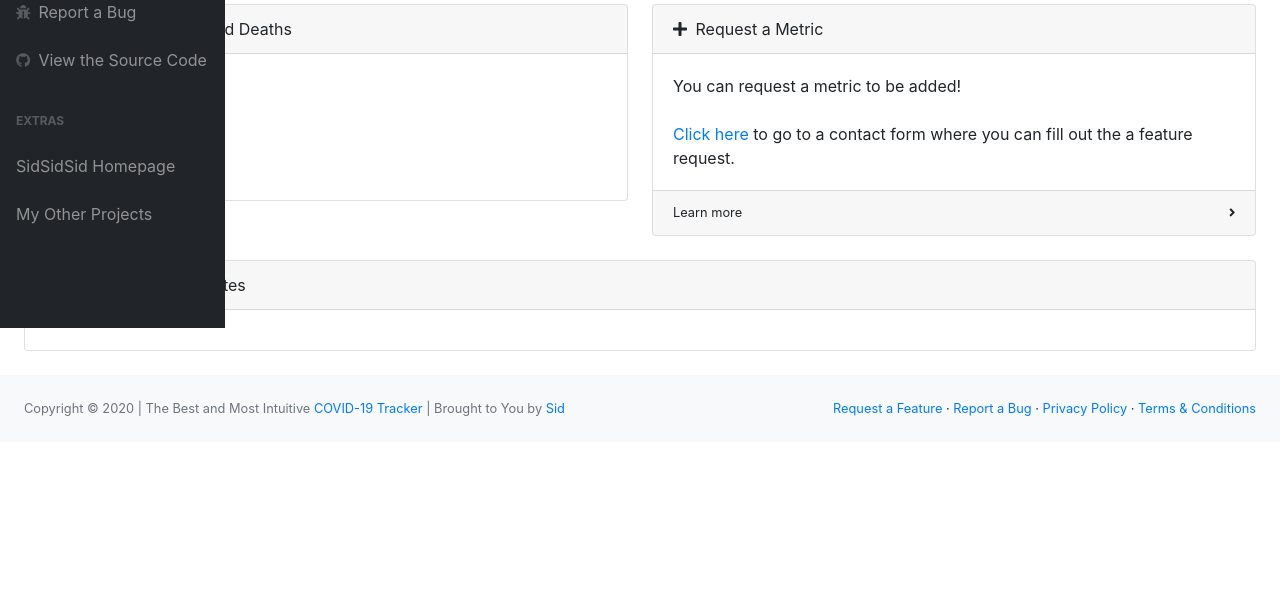
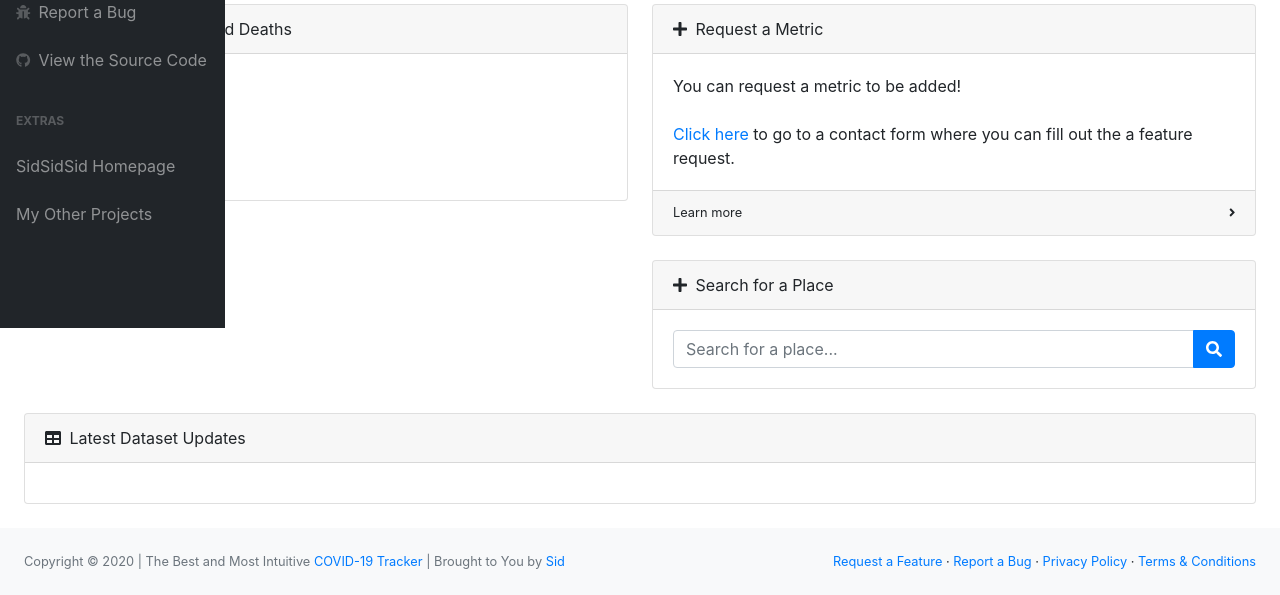
Before and after one commit to SidSidSid16/COVID19-Tracker, a Flask app: template templates/index.html in a window 1280 px wide. Shown: the part 472-1067 px from the top of the page. Before the commit the page ends 914 px from the top, so only its background shows below. Run offline with Flask 2, Linux system fonts and the light colour scheme; the template is opened without the code that fills it, so the values that code supplies are empty; some libraries are stand-ins or nearby versions.

Commit message:
A few fixes and some updated features
- Added a key(legend) to graph
- Search bar now uses GET requests
- Fixed search bar search button
- Big numbers are comma separated

```diff
--- a/app.py
+++ b/app.py
@@ -1,4 +1,4 @@
-from flask import Flask, render_template, json, redirect, url_for, abort, Markup
+from flask import Flask, render_template, json, redirect, url_for, abort, Markup, request
 import time
 import threading
 from threading import Thread, Event
@@ -191,12 +191,12 @@ def createWorldCasesChart():
 
 def make_hyperlink(value):
     if value != "China":
-        url = "/places/{}"
+        url = "/places?place={}"
         # return '=HYPERLINK("%s", "%s")' % (url.format(value), value)
         return u'<a href="%s">%s</a>' % (url.format(value), value)
     else:
         value = "China (mainland)"
-        url = "/places/China (mainland)"
+        url = "/places?place=China (mainland)"
         # return '=HYPERLINK("%s", "%s")' % (url.format(value), value)
         return u'<a href="%s">China</a>' % (url.format(value))
 
@@ -254,7 +254,11 @@ def homepage():
 
 @app.route('/places')
 def places_overview():
-    return render_template("places_overview.html", totalCases = totalCasesWorldwide, totalDeaths = totalDeathsWorldwide, totalRecovered = totalRecoveredWorldwide, worstHitCountry = worstHitCountry, worldMap = worldMap._repr_html_(), tables = allCountriesTable, labels=json.dumps(labels), WorldwideCases=json.dumps(WorldwideCases), WorldwideDeaths=json.dumps(WorldwideDeaths))
+    place = request.args.get('place')
+    if place == None:
+        return render_template("places_overview.html", totalCases = totalCasesWorldwide, totalDeaths = totalDeathsWorldwide, totalRecovered = totalRecoveredWorldwide, worstHitCountry = worstHitCountry, worldMap = worldMap._repr_html_(), tables = allCountriesTable, labels=json.dumps(labels), WorldwideCases=json.dumps(WorldwideCases), WorldwideDeaths=json.dumps(WorldwideDeaths))
+    else:
+        return places(place)
 
 def inner_region(inner_region):
     allInnerRegionData = df_entireDatasetSorted.query('AdminRegion2 == @inner_region')
@@ -290,7 +294,7 @@ def inner_region(inner_region):
         tooltip = inner_region
         popUp = "<i><b>"+inner_region+"</b>"+"\n\n\n"+"Confirmed: \n"+confirmed+"\n\n"+"Deaths: \n"+deaths+"\n\n"+"Recovered: \n"+recovered+"\n\n"+"Last updated: \n"+updatedText+"</i>"
         folium.Marker([latitudeRegion, longitudeRegion], popup=popUp, tooltip=tooltip).add_to(map)
-    return render_template("place.html", placeNameFull = regionsFullName, placeName = regionName, latestDate = lastupdated.strftime('%d/%m/%Y'), totalCases = totalcases, totalDeaths = totalDeaths, totalRecovered = totalRecovered, placeMap = map._repr_html_())
+    return render_template("place.html", placeNameFull = regionsFullName, placeName = regionName, latestDate = lastupdated.strftime('%d/%m/%Y'), totalCases = "{:,}".format(totalcases), totalDeaths = "{:,}".format(totalDeaths), totalRecovered = "{:,}".format(totalRecovered), placeMap = map._repr_html_())
 
 def outer_region(outer_region):
     allOuterRegionData = df_entireDatasetSorted.query('AdminRegion1 == @outer_region')
@@ -324,7 +328,7 @@ def outer_region(outer_region):
             tooltip = region
             popUp = "<i><b>"+region+"</b>"+"\n\n\n"+"Confirmed: \n"+confirmed+"\n\n"+"Deaths: \n"+deaths+"\n\n"+"Recovered: \n"+recovered+"\n\n"+"Last updated: \n"+updatedText+"</i>"
             folium.Marker([latitudeRegion, longitudeRegion], popup=popUp, tooltip=tooltip).add_to(map)
-    return render_template("place.html", placeNameFull = regionsFullName, placeName = regionName, latestDate = lastupdated.strftime('%d/%m/%Y'), totalCases = totalcases, totalDeaths = totalDeaths, totalRecovered = totalRecovered, placeMap = map._repr_html_())
+    return render_template("place.html", placeNameFull = regionsFullName, placeName = regionName, latestDate = lastupdated.strftime('%d/%m/%Y'), totalCases = "{:,}".format(totalcases), totalDeaths = "{:,}".format(totalDeaths), totalRecovered = "{:,}".format(totalRecovered), placeMap = map._repr_html_())
 
 def country(country):
     allCountryData = df_entireDatasetSorted.query('Country_Region == @country')
@@ -356,10 +360,11 @@ def country(country):
             tooltip = region
             popUp = "<i><b>"+region+"</b>"+"\n\n\n"+"Confirmed: \n"+confirmed+"\n\n"+"Deaths: \n"+deaths+"\n\n"+"Recovered: \n"+recovered+"\n\n"+"Last updated: \n"+updatedText+"</i>"
             folium.Marker([latitudeRegion, longitudeRegion], popup=popUp, tooltip=tooltip).add_to(map)
-    return render_template("place.html", placeNameFull = country, placeName = country, latestDate = lastupdated.strftime('%d/%m/%Y'), totalCases = totalcases, totalDeaths = totalDeaths, totalRecovered = totalRecovered, placeMap = map._repr_html_())
+    return render_template("place.html", placeNameFull = country, placeName = country, latestDate = lastupdated.strftime('%d/%m/%Y'), totalCases = "{:,}".format(totalcases), totalDeaths = "{:,}".format(totalDeaths), totalRecovered = "{:,}".format(totalRecovered), placeMap = map._repr_html_())
 
-@app.route("/search/<place>")
-def search(place):
+@app.route("/search")
+def search():
+    place = request.args['place']
     originalPlace = place
     countries = arr_allCountries.tolist()
     countries = [item.lower() for item in countries]
@@ -404,11 +409,11 @@ def search(place):
             df_SuggestedCountriesHTML=[df_SuggestedCountries.to_html(classes=['404-suggestions-data', 'table', 'table-striped', 'table-borderless'], header="true", justify='left', render_links=True, escape=False)]
             df_SuggestedRegions1HTML=[df_SuggestedRegions1.to_html(classes=['404-suggestions-data', 'table', 'table-striped', 'table-borderless'], header="true", justify='left', render_links=True, escape=False)]
             df_SuggestedRegions2HTML=[df_SuggestedRegions2.to_html(classes=['404-suggestions-data', 'table', 'table-striped', 'table-borderless'], header="true", justify='left', render_links=True, escape=False)]
-            return render_template('search-suggestions.html', searchTerm = place, tblCountries = df_SuggestedCountriesHTML, tblRegions1 = df_SuggestedRegions1HTML, tblRegions2 = df_SuggestedRegions2HTML)
+            return render_template('404-suggestions.html', searchTerm = place, tblCountries = df_SuggestedCountriesHTML, tblRegions1 = df_SuggestedRegions1HTML, tblRegions2 = df_SuggestedRegions2HTML)
     return render_template("place.html")
 
-@app.route("/places/<place>")
-def profile(place):
+# @app.route("/places/<place>")
+def places(place):
     originalPlace = place
     countries = arr_allCountries.tolist()
     countries = [item.lower() for item in countries]
@@ -426,34 +431,7 @@ def profile(place):
     elif place in regions2:
         return inner_region(place.title())
     else:
-        closeMatchCountry = get_close_matches(place, countries, n=5, cutoff=0.1)
-        closeMatchRegion1 = get_close_matches(place, regions1, n=5, cutoff=0.1)
-        closeMatchRegion2 = get_close_matches(place, regions2, n=5, cutoff=0.1)
-        df_SuggestedCountries = pandas.DataFrame(closeMatchCountry)
-        df_SuggestedRegions1 = pandas.DataFrame(closeMatchRegion1)
-        df_SuggestedRegions2 = pandas.DataFrame(closeMatchRegion2)
-        if (df_SuggestedCountries.shape[0] == 0 & df_SuggestedRegions1.shape[0] == 0 & df_SuggestedRegions2.shape[0] == 0):
-            abort(404)
-        else:
-            df_SuggestedCountries.index.name = '#'
-            df_SuggestedCountries.columns.name = df_SuggestedCountries.index.name
-            df_SuggestedCountries.index.name = None
-            df_SuggestedRegions1.index.name = '#'
-            df_SuggestedRegions1.columns.name = df_SuggestedRegions1.index.name
-            df_SuggestedRegions1.index.name = None
-            df_SuggestedRegions2.index.name = '#'
-            df_SuggestedRegions2.columns.name = df_SuggestedRegions2.index.name
-            df_SuggestedRegions2.index.name = None
-            df_SuggestedCountries.rename(columns={0: "Country"}, inplace=True)
-            df_SuggestedRegions1.rename(columns={0: "Outer Region"}, inplace=True)
-            df_SuggestedRegions2.rename(columns={0: "Inner Region"}, inplace=True)
-            df_SuggestedCountries[u'Country'] = df_SuggestedCountries[u'Country'].apply(lambda x: make_hyperlink(x))
-            df_SuggestedRegions1[u'Outer Region'] = df_SuggestedRegions1[u'Outer Region'].apply(lambda x: make_hyperlink(x))
-            df_SuggestedRegions2[u'Inner Region'] = df_SuggestedRegions2[u'Inner Region'].apply(lambda x: make_hyperlink(x))
-            df_SuggestedCountriesHTML=[df_SuggestedCountries.to_html(classes=['404-suggestions-data', 'table', 'table-striped', 'table-borderless'], header="true", justify='left', render_links=True, escape=False)]
-            df_SuggestedRegions1HTML=[df_SuggestedRegions1.to_html(classes=['404-suggestions-data', 'table', 'table-striped', 'table-borderless'], header="true", justify='left', render_links=True, escape=False)]
-            df_SuggestedRegions2HTML=[df_SuggestedRegions2.to_html(classes=['404-suggestions-data', 'table', 'table-striped', 'table-borderless'], header="true", justify='left', render_links=True, escape=False)]
-            return render_template('404-suggestions.html', searchTerm = place, tblCountries = df_SuggestedCountriesHTML, tblRegions1 = df_SuggestedRegions1HTML, tblRegions2 = df_SuggestedRegions2HTML), 404
+        abort(404)
     return render_template("place.html")
 
 @app.route("/world-map")
@@ -494,6 +472,10 @@ def server_error(e):
 def not_found(e):
     return render_template('404.html'), 404
 
+@app.errorhandler(400)
+def not_found(e):
+    return render_template('400.html'), 400
+
 def start_initialise():
     initialise()
 
--- a/templates/index.html
+++ b/templates/index.html
@@ -18,7 +18,7 @@
                                                 <h1 class="card-text">{{ totalCases }}</h1>
                                             </div>
                                             <div class="card-footer d-flex align-items-center justify-content-between">
-                                                <a class="small text-white stretched-link" href="/places/worldwide">View Details</a>
+                                                <a class="small text-white stretched-link" href="/places?place=worldwide">View Details</a>
                                                 <div class="small text-white"><i class="fas fa-angle-right"></i></div>
                                             </div>
                                         </div>
@@ -30,7 +30,7 @@
                                                 <h1 class="card-text">{{ totalDeaths }}</h1>
                                             </div>
                                             <div class="card-footer d-flex align-items-center justify-content-between">
-                                                <a class="small text-white stretched-link" href="/places/worldwide">View Details</a>
+                                                <a class="small text-white stretched-link" href="/places?place=worldwide">View Details</a>
                                                 <div class="small text-white"><i class="fas fa-angle-right"></i></div>
                                             </div>
                                         </div>
@@ -43,7 +43,7 @@
                                                 <h1 class="card-text">{{ totalRecovered }}</h1>
                                             </div>
                                             <div class="card-footer d-flex align-items-center justify-content-between">
-                                                <a class="small text-white stretched-link" href="/places/worldwide">View Details</a>
+                                                <a class="small text-white stretched-link" href="/places?place=worldwide">View Details</a>
                                                 <div class="small text-white"><i class="fas fa-angle-right"></i></div>
                                             </div>
                                         </div>
@@ -55,7 +55,7 @@
                                                 <h1 class="card-text">{{ worstHitCountry }}</h1>
                                             </div>
                                             <div class="card-footer d-flex align-items-center justify-content-between">
-                                                <a class="small text-white stretched-link" href="/places/{{ worstHitCountry }}">View Details</a>
+                                                <a class="small text-white stretched-link" href="/places?place={{ worstHitCountry }}">View Details</a>
                                                 <div class="small text-white"><i class="fas fa-angle-right"></i></div>
                                             </div>
                                         </div>
@@ -148,7 +148,7 @@
                                             }],
                                             },
                                             legend: {
-                                            display: false
+                                            display: true
                                             }
                                         }
                                         });
@@ -171,6 +171,22 @@
                                     <div class="card-footer d-flex align-items-center justify-content-between">
                                         <a class="small text-body" href="/feature-request" target="_blank">Learn more</a>
                                         <div class="small"><i class="fas fa-angle-right"></i></div>
+                                    </div>
+                                </div>
+                                <div class="card mb-4">
+                                    <div class="card-header">
+                                        <i class="fas fa-plus mr-1"></i>
+                                        Search for a Place
+                                    </div>
+                                    <div class="card-body">
+                                        <form action="/search" method="get" id="search_form" class="d-none d-md-inline-block form-inline ml-auto mr-0 mr-md-3 my-2 my-md-0 input-group">
+                                            <div class="input-group">
+                                                <input class="form-control" type="text" name="place" placeholder="Search for a place..." aria-label="Search" aria-describedby="basic-addon2" />
+                                                <div class="input-group-append">
+                                                    <button class="btn btn-primary" type="submit" value="Submit"><i class="fas fa-search"></i></button>
+                                                </div>
+                                            </div>
+                                        </form>
                                     </div>
                                 </div>
                             </div>
--- a/templates/search-empty.html
+++ b/templates/search-empty.html
@@ -10,11 +10,11 @@
                             <h1 class="text-center display-1">Your Search</h1>
                             <p class="lead">I'm not exactly sure about <code>{{ searchTerm }}</code>.</p>
                             <hr>
-                            <form onsubmit="search()" id="search_form" class="d-none d-md-inline-block form-inline ml-auto mr-0 mr-md-3 my-2 my-md-0 input-group">
+                            <form action="/search" method="get" id="search_form" class="d-none d-md-inline-block form-inline ml-auto mr-0 mr-md-3 my-2 my-md-0 input-group">
                                 <div class="input-group">
-                                    <input class="form-control" type="text" name="txt_search" placeholder="You can try searching again..." aria-label="Search" aria-describedby="basic-addon2" />
+                                    <input class="form-control" type="text" name="place" placeholder="You can try searching..." aria-label="Search" aria-describedby="basic-addon2" />
                                     <div class="input-group-append">
-                                        <button class="btn btn-primary" type="button"><i class="fas fa-search"></i></button>
+                                        <button class="btn btn-primary" type="submit" value="Submit"><i class="fas fa-search"></i></button>
                                     </div>
                                 </div>
                             </form>
--- a/templates/search-suggestions.html
+++ b/templates/search-suggestions.html
@@ -59,11 +59,11 @@
                                 </div>
                             </div>
                             <hr>
-                            <form onsubmit="search()" id="search_form" class="d-none d-md-inline-block form-inline ml-auto mr-0 mr-md-3 my-2 my-md-0 input-group">
+                            <form action="/search" method="get" id="search_form" class="d-none d-md-inline-block form-inline ml-auto mr-0 mr-md-3 my-2 my-md-0 input-group">
                                 <div class="input-group">
-                                    <input class="form-control" type="text" name="txt_search" placeholder="You can try searching again..." aria-label="Search" aria-describedby="basic-addon2" />
+                                    <input class="form-control" type="text" name="place" placeholder="You can try searching..." aria-label="Search" aria-describedby="basic-addon2" />
                                     <div class="input-group-append">
-                                        <button class="btn btn-primary" type="button"><i class="fas fa-search"></i></button>
+                                        <button class="btn btn-primary" type="submit" value="Submit"><i class="fas fa-search"></i></button>
                                     </div>
                                 </div>
                             </form>
--- a/templates/topnav.html
+++ b/templates/topnav.html
@@ -3,18 +3,11 @@
         <a class="navbar-brand" href="index.html">COVID-19 Dashboard</a>
         <button class="btn btn-link btn-sm order-1 order-lg-0" id="sidebarToggle" href="#"><i class="fas fa-bars"></i></button>
         <!-- Navbar Search-->
-        <form onsubmit="search()" id="search_form" class="d-none d-md-inline-block form-inline ml-auto mr-0 mr-md-3 my-2 my-md-0">
+        <form action="/search" method="get" id="search_form" class="d-none d-md-inline-block form-inline ml-auto mr-0 mr-md-3 my-2 my-md-0">
             <div class="input-group">
-                <!-- <script>
-                    function search(){
-                        var action_src = "/search/" + document.getElementsByName("txt_search")[0].value;
-                        var your_form = document.getElementById('search_form');
-                        search_form.action = action_src;
-                    }
-                </script> -->
-                <input class="form-control" type="text" name="txt_search" placeholder="Search for a place..." aria-label="Search" aria-describedby="basic-addon2" />
+                <input class="form-control" type="text" name="place" placeholder="Search for a place..." aria-label="Search" aria-describedby="basic-addon2" />
                 <div class="input-group-append">
-                    <button class="btn btn-primary" type="button"><i class="fas fa-search"></i></button>
+                    <button class="btn btn-primary" type="submit" value="Submit"><i class="fas fa-search"></i></button>
                 </div>
             </div>
         </form>
```
Also changed, not shown: templates/400.html (added, +27 -0 lines), templates/404-suggestions.html (+6 -5 lines), templates/404.html (+4 -3 lines), templates/header.html (+0 -7 lines), templates/places_overview.html (+4 -4 lines).
